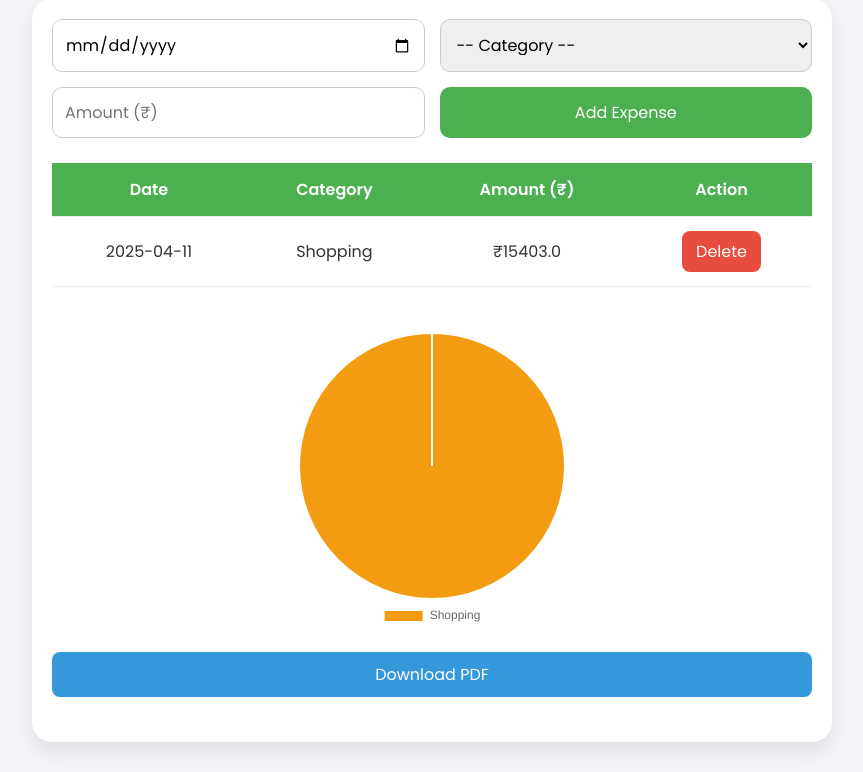
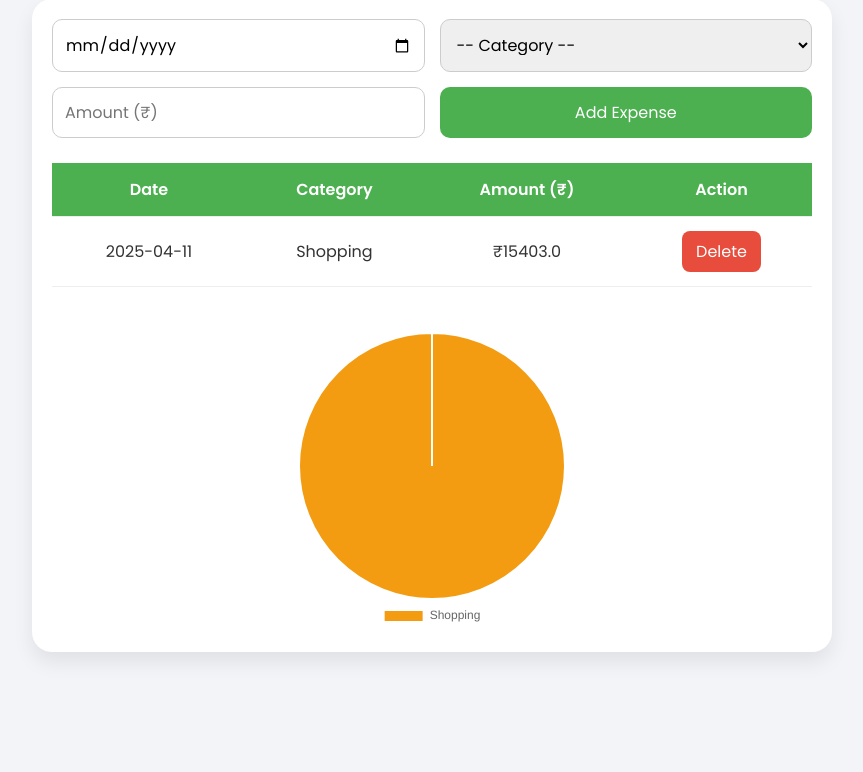
Before and after one commit to Parth-3107/PP_PROJECT, a Flask app: page / in a window 1280 px wide. Shown: the part 114-886 px from the top of the page, without its empty margins (208-1071 px from the left). After the commit the page ends 772 px from the top, so only its background shows below. Run offline with Flask 3, Linux system fonts and the light colour scheme; data comes from the database, SQL or seed files in the repository.

Commit message:
Update index.html

```diff
--- a/templates/index.html
+++ b/templates/index.html
@@ -152,9 +152,6 @@
 
     <div class="summary">
       <canvas id="summaryChart"></canvas>
-      <form action="{{ url_for('download_pdf') }}" method="POST">
-        <button type="submit" class="download-btn">Download PDF</button>
-      </form>
     </div>
   </div>
 
```
